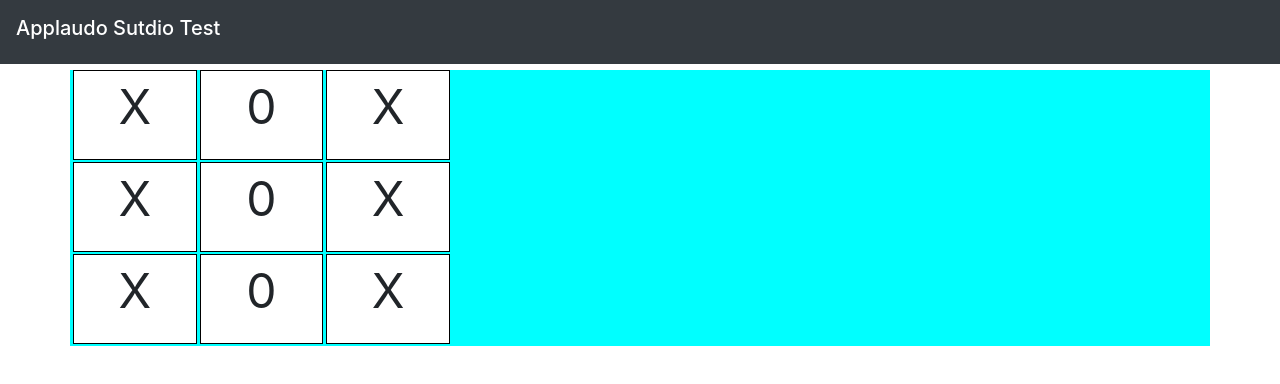
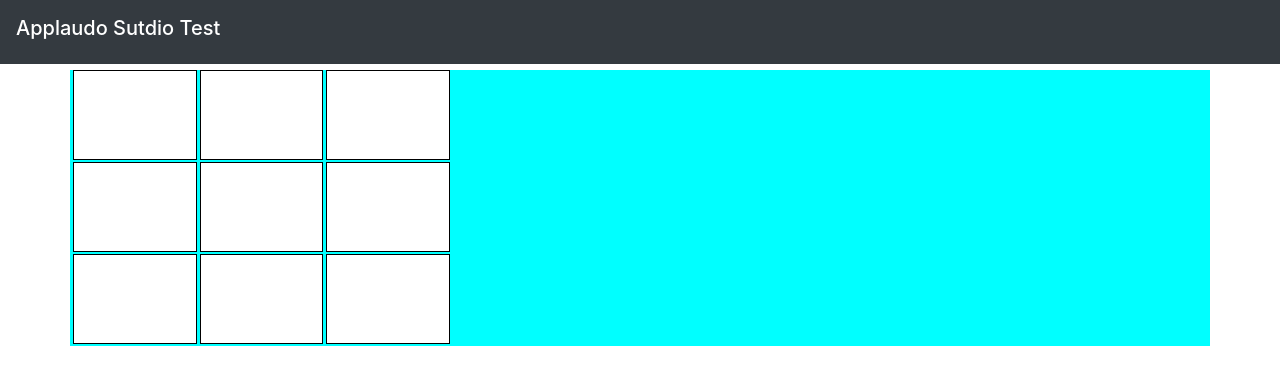
Before and after one commit to rafar55/applaudoFrontEndTest, an Angular app: page / in a window 1280 px wide. Shown: the top 384 px of the page. Built offline with nearby package versions, Linux system fonts and the light colour scheme.

Commit message:
se hizoel grid component para poder crear el tablero dinamicamente

```diff
--- /dev/null
+++ b/src/app/Models/Row.ts
@@ -0,0 +1,7 @@
+import { Bloque } from './../Models/bloque';
+export interface IRow {
+
+  RowNumber: number;
+
+  ListadoBloques: Bloque[];
+}
--- a/src/app/Models/bloque.ts
+++ b/src/app/Models/bloque.ts
@@ -3,13 +3,18 @@ export class Bloque {
   Id: number;
   private _IsFree: boolean;
   private _Contenido: string;
+  backgroundColor: string;
+
+  constructor(Id: number) {
+    this.Id = Id;
+  }
 
   get IsFree(): boolean {
     return this._IsFree;
   }
 
   get Contenido(): string {
-    return this.Contenido;
+    return this._Contenido;
   }
 
   SetDato(tipo: TipoContenido): void {
--- a/src/app/app.component.html
+++ b/src/app/app.component.html
@@ -2,7 +2,7 @@
 <div class="container">
   <div class="row justify-content-md-center">
     <div class="col col-4">
-       <app-grid></app-grid>
+       <app-grid [ListaRows]="ListaRows"></app-grid>
     </div>
     <div class="col col-8">
 
--- a/src/app/app.component.ts
+++ b/src/app/app.component.ts
@@ -1,4 +1,6 @@
 import { Component } from '@angular/core';
+import { Bloque } from './Models/bloque';
+import { IRow } from './Models/Row';
 
 @Component({
   selector: 'app-root',
@@ -7,4 +9,11 @@ import { Component } from '@angular/core';
 })
 export class AppComponent {
   title = 'Rafael Romero';
+
+  ListaRows: IRow[] =  [
+    { RowNumber: 0, ListadoBloques: [ new Bloque(0), new Bloque(1), new Bloque(2)] },
+    { RowNumber: 1, ListadoBloques: [ new Bloque(3), new Bloque(4), new Bloque(5)] },
+    { RowNumber: 2, ListadoBloques: [ new Bloque(6), new Bloque(7), new Bloque(8)] },
+  ];
+
 }
--- a/src/app/grid/grid.component.html
+++ b/src/app/grid/grid.component.html
@@ -1,17 +1,10 @@
 <div class="tablero">
-    <div class="row">
-      <div class="cell col">X</div>
-      <div class="cell col">0</div>
-      <div class="cell col">X</div>
-    </div>
-    <div class="row">
-        <div class="cell col">X</div>
-        <div class="cell col">0</div>
-        <div class="cell col">X</div>
-      </div>
-    <div class="row">
-        <div class="cell col">X</div>
-        <div class="cell col">0</div>
-        <div class="cell col">X</div>
+    <div  *ngFor="let row of ListaRows" class="row">
+      <div *ngFor="let cell of row.ListadoBloques"
+           (mouseover)="OnHover(cell)"
+           (mouseleave)="OnOut(cell)"
+           (click)="OnClick(cell.Id)"
+           [style.backgroundColor]="cell.backgroundColor"
+           class="cell col">{{ cell.Contenido }}</div>
     </div>
   </div>
--- a/src/app/grid/grid.component.ts
+++ b/src/app/grid/grid.component.ts
@@ -1,4 +1,8 @@
+import { Bloque } from './../Models/bloque';
+
 import { Component, OnInit, Input } from '@angular/core';
+import { IRow } from '../Models/Row';
+
 
 
 @Component({
@@ -7,15 +11,30 @@ import { Component, OnInit, Input } from '@angular/core';
   styleUrls: ['./grid.component.css']
 })
 export class GridComponent implements OnInit {
-  @Input() rows: number;
-  @Input() cols: number;
+   @Input() ListaRows: IRow[];
+
+  backgroundColor: string;
 
   constructor() {
-    this.rows = 3;
-    this.cols = 4;
+
   }
 
+
   ngOnInit() {
+    console.log('iniciando grid component');
   }
 
+  OnHover(bloque: Bloque): void {
+    console.log('mouse encima');
+    bloque.backgroundColor = 'gray';
+  }
+
+  OnOut(bloque: Bloque): void {
+   console.log('mouse out');
+   bloque.backgroundColor = 'white';
+  }
+
+  OnClick(IdCelda: number): void {
+    console.log('Click en la celda ' +  IdCelda);
+  }
 }
```
Also changed, not shown: src/app/Services/game.service.ts (added, +8 -0 lines), 1 other file (tests, documents, lock files or other folders).
